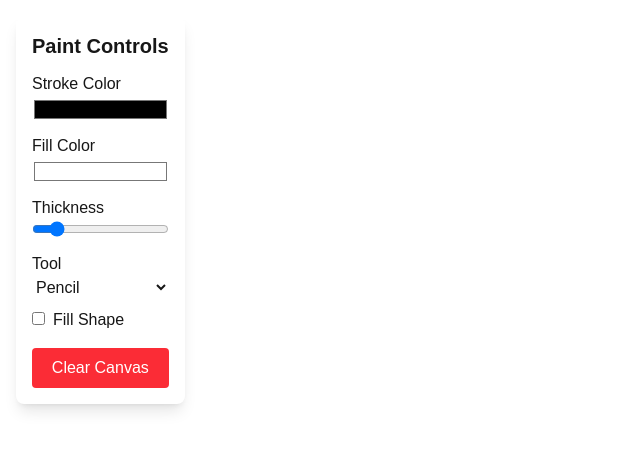
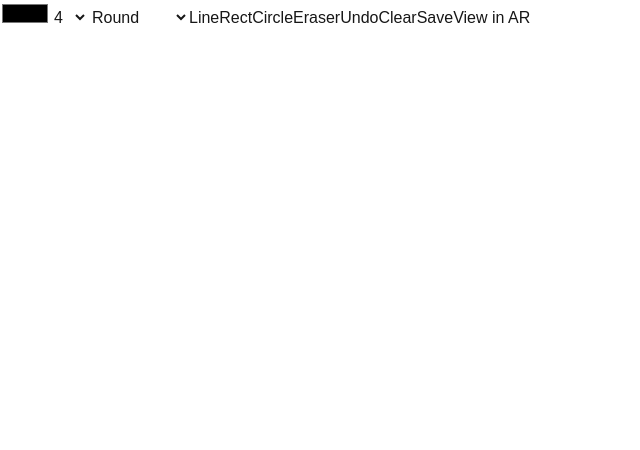
Before and after one commit to chirahbhal312/fingerdrawer-nextjs, a Next.js app: page / in a window 1280 px wide. Shown: the top 450 px of the page, without its empty margins (0-640 px from the left). Built offline with nearby package versions, Linux system fonts and the light colour scheme.

Commit message:
Update page.jsx

```diff
--- a/src/app/page.jsx
+++ b/src/app/page.jsx
@@ -1,197 +1,210 @@
-"use client";
-import { useRef, useEffect, useState } from "react";
+'use client';
 
-export default function PaintApp() {
+import { useEffect, useRef, useState } from 'react';
+import * as THREE from 'three';
+import { ARButton } from 'three/examples/jsm/webxr/ARButton';
+import { WebGLRenderer } from 'three';
+
+export default function Home() {
   const canvasRef = useRef(null);
-  const [color, setColor] = useState("#000000");
-  const [fillColor, setFillColor] = useState("#ffffff");
-  const [lineThickness, setLineThickness] = useState(5);
-  const [tool, setTool] = useState("pencil");
-  const [isFilled, setIsFilled] = useState(false);
-  const [isDrawing, setIsDrawing] = useState(false);
-  const points = useRef([]);
-  const startPoint = useRef(null);
-  const polygonPoints = useRef([]);
-  const savedImage = useRef(null);
+  const arContainerRef = useRef(null);
 
   useEffect(() => {
     const canvas = canvasRef.current;
-    const ctx = canvas.getContext("2d");
+    const ctx = canvas.getContext('2d');
+    const toolbar = document.getElementById('toolbar');
+    const colorPicker = document.getElementById('colorPicker');
+    const brushSize = document.getElementById('brushSize');
+    const brushType = document.getElementById('brushType');
+    const shapeLine = document.getElementById('shapeLine');
+    const shapeRect = document.getElementById('shapeRect');
+    const shapeCircle = document.getElementById('shapeCircle');
+    const eraserBtn = document.getElementById('eraser');
+    const undoBtn = document.getElementById('undo');
+    const clearBtn = document.getElementById('clear');
+    const saveBtn = document.getElementById('save');
+    const viewAR = document.getElementById('viewAR');
+
+    let currentTool = 'brush';
+    let drawing = false;
+    let startX = 0,
+      startY = 0;
+    const actions = [];
+
+    function resize() {
+      const img = ctx.getImageData(0, 0, canvas.width, canvas.height);
       canvas.width = window.innerWidth;
-    canvas.height = window.innerHeight * 0.8;
-
-    const draw = (e) => {
-      const rect = canvas.getBoundingClientRect();
-      const x = e.clientX - rect.left;
-      const y = e.clientY - rect.top;
-
-      if (!isDrawing) return;
-
-      if (tool === "pencil") {
-        points.current.push({ x, y });
-        ctx.lineWidth = lineThickness;
-        ctx.strokeStyle = color;
-        ctx.lineJoin = ctx.lineCap = "round";
-        ctx.beginPath();
-        const last = points.current.at(-2);
-        ctx.moveTo(last?.x ?? x, last?.y ?? y);
-        ctx.lineTo(x, y);
-        ctx.stroke();
+      canvas.height = window.innerHeight - toolbar.offsetHeight;
+      ctx.putImageData(img, 0, 0);
     }
 
-      if (tool === "eraser") {
-        ctx.clearRect(x - lineThickness / 2, y - lineThickness / 2, lineThickness, lineThickness);
+    window.addEventListener('resize', resize);
+    resize();
+
+    function applySettings() {
+      ctx.strokeStyle = currentTool === 'eraser' ? '#fff' : colorPicker.value;
+      ctx.lineWidth = brushSize.value;
+      ctx.lineCap = brushType.value === 'round' ? 'round' : 'butt';
+      ctx.lineJoin = 'round';
     }
 
-      if ((tool === "rectangle" || tool === "circle") && startPoint.current) {
-        const w = x - startPoint.current.x;
-        const h = y - startPoint.current.y;
+    colorPicker.onchange = applySettings;
+    brushSize.onchange = applySettings;
+    brushType.onchange = applySettings;
 
-        ctx.clearRect(0, 0, canvas.width, canvas.height);
-        ctx.putImageData(savedImage.current, 0, 0); // restore previous state
-        ctx.lineWidth = lineThickness;
-        ctx.strokeStyle = color;
-
-        if (tool === "rectangle") {
-          if (isFilled) {
-            ctx.fillStyle = fillColor;
-            ctx.fillRect(startPoint.current.x, startPoint.current.y, w, h);
-          }
-          ctx.strokeRect(startPoint.current.x, startPoint.current.y, w, h);
+    function setActive(btn) {
+      document.querySelectorAll('#toolbar button').forEach((b) => b.classList.remove('active'));
+      btn?.classList.add('active');
     }
 
-        if (tool === "circle") {
-          const radius = Math.sqrt(w * w + h * h);
+    shapeLine.onclick = () => {
+      currentTool = 'line';
+      setActive(shapeLine);
+    };
+    shapeRect.onclick = () => {
+      currentTool = 'rect';
+      setActive(shapeRect);
+    };
+    shapeCircle.onclick = () => {
+      currentTool = 'circle';
+      setActive(shapeCircle);
+    };
+    eraserBtn.onclick = () => {
+      currentTool = 'eraser';
+      setActive(eraserBtn);
+    };
+    clearBtn.onclick = () => {
+      ctx.clearRect(0, 0, canvas.width, canvas.height);
+      actions.length = 0;
+    };
+    undoBtn.onclick = () => {
+      if (!actions.length) return;
+      actions.pop();
+      ctx.clearRect(0, 0, canvas.width, canvas.height);
+      actions.forEach((img) => ctx.putImageData(img, 0, 0));
+    };
+
+    saveBtn.onclick = () => {
+      const link = document.createElement('a');
+      link.download = 'drawing.png';
+      link.href = canvas.toDataURL();
+      link.click();
+    };
+
+    function saveState() {
+      actions.push(ctx.getImageData(0, 0, canvas.width, canvas.height));
+      if (actions.length > 20) actions.shift();
+    }
+
+    function getPos(e) {
+      const rect = canvas.getBoundingClientRect();
+      const pt = e.touches ? e.touches[0] : e;
+      return { x: pt.clientX - rect.left, y: pt.clientY - rect.top };
+    }
+
+    function start(e) {
+      e.preventDefault();
+      saveState();
+      drawing = true;
+      const pos = getPos(e);
+      startX = pos.x;
+      startY = pos.y;
+      if (currentTool === 'brush' || currentTool === 'eraser') {
+        applySettings();
         ctx.beginPath();
-          ctx.arc(startPoint.current.x, startPoint.current.y, radius, 0, Math.PI * 2);
-          if (isFilled) {
-            ctx.fillStyle = fillColor;
-            ctx.fill();
+        ctx.moveTo(pos.x, pos.y);
+      }
+    }
+
+    function draw(e) {
+      if (!drawing) return;
+      const pos = getPos(e);
+      if (currentTool === 'brush' || currentTool === 'eraser') {
+        ctx.lineTo(pos.x, pos.y);
+        ctx.stroke();
+      } else {
+        ctx.putImageData(actions[actions.length - 1], 0, 0);
+        applySettings();
+        ctx.beginPath();
+        if (currentTool === 'line') {
+          ctx.moveTo(startX, startY);
+          ctx.lineTo(pos.x, pos.y);
+        }
+        if (currentTool === 'rect') {
+          ctx.rect(startX, startY, pos.x - startX, pos.y - startY);
+        }
+        if (currentTool === 'circle') {
+          const r = Math.hypot(pos.x - startX, pos.y - startY);
+          ctx.arc(startX, startY, r, 0, Math.PI * 2);
         }
         ctx.stroke();
       }
     }
-    };
 
-    const handleMouseDown = (e) => {
-      const rect = canvas.getBoundingClientRect();
-      const x = e.clientX - rect.left;
-      const y = e.clientY - rect.top;
-
-      setIsDrawing(true);
-      savedImage.current = ctx.getImageData(0, 0, canvas.width, canvas.height);
-
-      if (tool === "rectangle" || tool === "circle") {
-        startPoint.current = { x, y };
+    function end(e) {
+      if (!drawing) return;
+      drawing = false;
+      if (currentTool !== 'brush' && currentTool !== 'eraser') draw(e);
+      ctx.closePath();
     }
 
-      if (tool === "text") {
-        const text = prompt("Enter text:");
-        if (text) {
-          ctx.fillStyle = color;
-          ctx.font = "30px Arial";
-          ctx.fillText(text, x, y);
-        }
-        setIsDrawing(false);
-      }
+    ['mousedown', 'touchstart'].forEach((evt) => canvas.addEventListener(evt, start));
+    ['mousemove', 'touchmove'].forEach((evt) => canvas.addEventListener(evt, draw));
+    ['mouseup', 'mouseleave', 'touchend'].forEach((evt) => canvas.addEventListener(evt, end));
 
-      if (tool === "triangle") {
-        polygonPoints.current.push({ x, y });
-        if (polygonPoints.current.length === 3) {
-          ctx.beginPath();
-          ctx.moveTo(polygonPoints.current[0].x, polygonPoints.current[0].y);
-          ctx.lineTo(polygonPoints.current[1].x, polygonPoints.current[1].y);
-          ctx.lineTo(polygonPoints.current[2].x, polygonPoints.current[2].y);
-          ctx.closePath();
-          if (isFilled) {
-            ctx.fillStyle = fillColor;
-            ctx.fill();
-          }
-          ctx.stroke();
-          polygonPoints.current = [];
-          setIsDrawing(false);
-        }
-      }
+    viewAR.onclick = () => {
+      const renderer = new WebGLRenderer({ alpha: true, antialias: true });
+      renderer.setSize(window.innerWidth, window.innerHeight);
+      renderer.xr.enabled = true;
+      arContainerRef.current.appendChild(renderer.domElement);
 
-      if (tool === "polygon") {
-        polygonPoints.current.push({ x, y });
-        if (polygonPoints.current.length >= 2) {
-          ctx.beginPath();
-          ctx.moveTo(polygonPoints.current[0].x, polygonPoints.current[0].y);
-          polygonPoints.current.forEach((pt) => ctx.lineTo(pt.x, pt.y));
-          ctx.closePath();
-          if (isFilled) {
-            ctx.fillStyle = fillColor;
-            ctx.fill();
-          }
-          ctx.stroke();
-        }
-      }
+      const scene = new THREE.Scene();
+      const camera = new THREE.PerspectiveCamera();
+      const light = new THREE.HemisphereLight(0xffffff, 0xbbbbff, 1);
+      light.position.set(0.5, 1, 0.25);
+      scene.add(light);
+
+      const tex = new THREE.CanvasTexture(canvas);
+      const mat = new THREE.MeshBasicMaterial({ map: tex });
+      const geo = new THREE.PlaneGeometry(0.6, 0.4);
+      const mesh = new THREE.Mesh(geo, mat);
+      mesh.rotation.x = -Math.PI / 2;
+      scene.add(mesh);
+
+      document.body.appendChild(ARButton.createButton(renderer, { requiredFeatures: ['hit-test'] }));
+
+      renderer.setAnimationLoop(() => {
+        tex.needsUpdate = true;
+        renderer.render(scene, camera);
+      });
     };
-
-    const handleMouseUp = () => {
-      setIsDrawing(false);
-      startPoint.current = null;
-      points.current = [];
-    };
-
-    canvas.addEventListener("mousedown", handleMouseDown);
-    canvas.addEventListener("mousemove", draw);
-    canvas.addEventListener("mouseup", handleMouseUp);
-
-    return () => {
-      canvas.removeEventListener("mousedown", handleMouseDown);
-      canvas.removeEventListener("mousemove", draw);
-      canvas.removeEventListener("mouseup", handleMouseUp);
-    };
-  }, [tool, color, fillColor, lineThickness, isFilled, isDrawing]);
-
-  const clearCanvas = () => {
-    const ctx = canvasRef.current.getContext("2d");
-    ctx.clearRect(0, 0, canvasRef.current.width, canvasRef.current.height);
-    points.current = [];
-    polygonPoints.current = [];
-  };
+  }, []);
 
   return (
-    <div>
-      <canvas ref={canvasRef} className="w-full" style={{ height: "80vh" }} />
-      <div className="absolute top-4 left-4 bg-white bg-opacity-80 p-4 rounded-lg shadow-lg max-w-xs z-10">
-        <h2 className="text-xl font-bold mb-3">Paint Controls</h2>
-        <div className="mb-2">
-          <label className="block">Stroke Color</label>
-          <input type="color" value={color} onChange={(e) => setColor(e.target.value)} className="w-full" />
+    <>
+      <div id="toolbar">
+        <input type="color" id="colorPicker" defaultValue="#000000" />
+        <select id="brushSize">
+          {[4, 8, 12, 20, 30, 50].map((size) => (
+            <option key={size}>{size}</option>
+          ))}
+        </select>
+        <select id="brushType">
+          <option value="round">Round</option>
+          <option value="square">Square</option>
+          <option value="calligraphy">Calligraphy</option>
+        </select>
+        <button id="shapeLine">Line</button>
+        <button id="shapeRect">Rect</button>
+        <button id="shapeCircle">Circle</button>
+        <button id="eraser">Eraser</button>
+        <button id="undo">Undo</button>
+        <button id="clear">Clear</button>
+        <button id="save">Save</button>
+        <button id="viewAR">View in AR</button>
       </div>
-        <div className="mb-2">
-          <label className="block">Fill Color</label>
-          <input type="color" value={fillColor} onChange={(e) => setFillColor(e.target.value)} className="w-full" />
-        </div>
-        <div className="mb-2">
-          <label className="block">Thickness</label>
-          <input type="range" min="1" max="30" value={lineThickness} onChange={(e) => setLineThickness(parseInt(e.target.value))} className="w-full" />
-        </div>
-        <div className="mb-2">
-          <label className="block">Tool</label>
-          <select value={tool} onChange={(e) => setTool(e.target.value)} className="w-full">
-            <option value="pencil">Pencil</option>
-            <option value="eraser">Eraser</option>
-            <option value="rectangle">Rectangle</option>
-            <option value="circle">Circle</option>
-            <option value="triangle">Triangle</option>
-            <option value="polygon">Polygon</option>
-            <option value="text">Text</option>
-          </select>
-        </div>
-        <div className="mb-2">
-          <label>
-            <input type="checkbox" checked={isFilled} onChange={(e) => setIsFilled(e.target.checked)} className="mr-2" />
-            Fill Shape
-          </label>
-        </div>
-        <button onClick={clearCanvas} className="mt-2 w-full bg-red-500 text-white py-2 px-4 rounded hover:bg-red-600">
-          Clear Canvas
-        </button>
-      </div>
-    </div>
+      <canvas ref={canvasRef} id="canvas" />
+      <div ref={arContainerRef} style={{ position: 'absolute', top: 0, left: 0 }} />
+    </>
   );
 }
```
Lines whose indentation alone changed are shown as unchanged.
